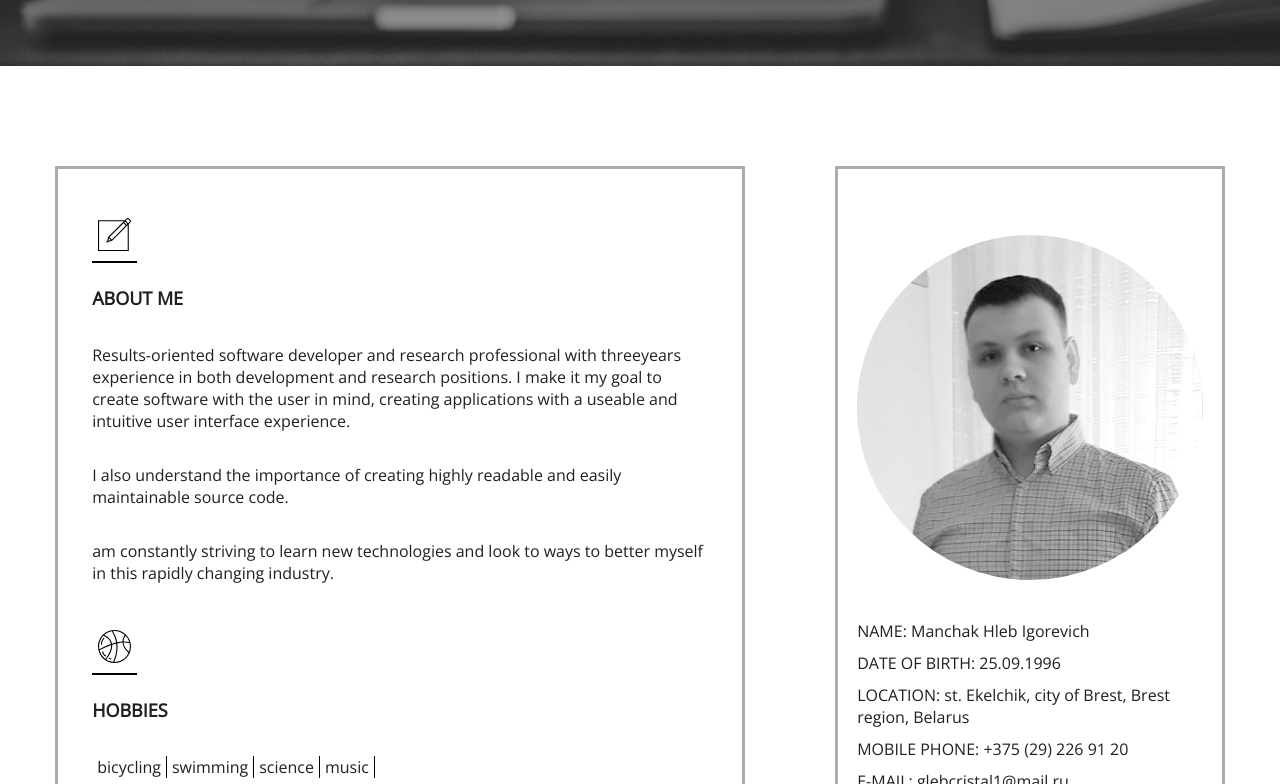
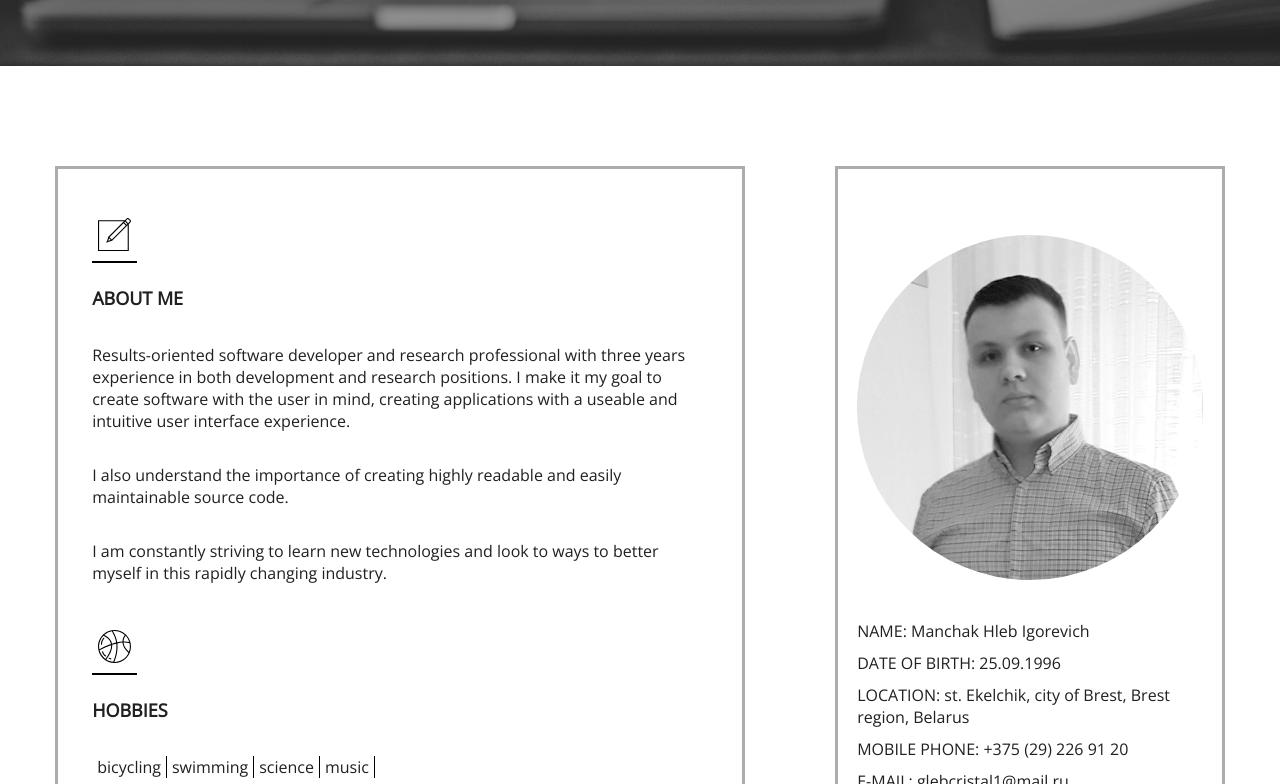
Before and after one commit to SimaDmtr/HLEBMANCHAK, a plain HTML site: page index.html in a window 1280 px wide. Shown: the part 384-1168 px from the top of the page. Drawn offline with nearby package versions, Linux system fonts and the light colour scheme.

Commit message:
Update index.html

```diff
--- a/index.html
+++ b/index.html
@@ -26,9 +26,9 @@
                     <div><img src="img/edit.svg" alt=""></div>
                         <h3>ABOUT ME</h3>
                         <p>Results-oriented software developer and research professional with
-                            threeyears experience in both development and research positions. I make it my goal to create software with the user in mind, creating applications with a useable and intuitive user interface experience. </p>
+                            three years experience in both development and research positions. I make it my goal to create software with the user in mind, creating applications with a useable and intuitive user interface experience. </p>
                         <p>I also understand the importance of creating highly readable and easily maintainable source code. </p>
-                        <p> am constantly striving to learn new technologies and look to ways to better myself in this rapidly changing industry.
+                        <p>I am constantly striving to learn new technologies and look to ways to better myself in this rapidly changing industry.
                         </p>
                     </div>
                     <div class="block_two">
```
